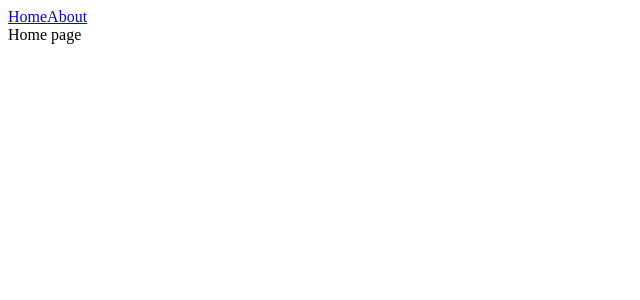
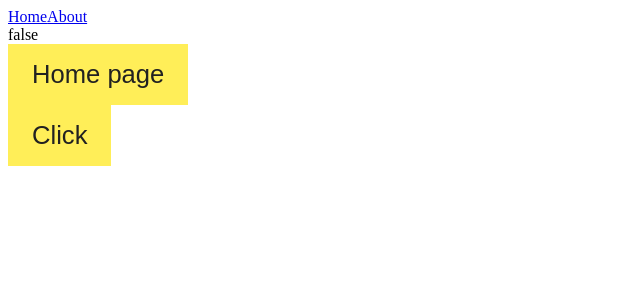
Before and after one commit to Artem-Zhuravlev/starnavi-test, a Vue app: page / in a window 1280 px wide. Shown: the top 300 px of the page, without its empty margins (0-640 px from the left). Built offline with nearby package versions, Linux system fonts and the light colour scheme.

Commit message:
feat(home-view): add test buttons

```diff
--- a/src/views/HomeView.vue
+++ b/src/views/HomeView.vue
@@ -1,8 +1,16 @@
-<script setup lang="ts">
-</script>
-
 <template>
   <main>
-    Home page
+    {{ isLoading }}
+    <BaseButton :loading="isLoading">
+      Home page
+    </BaseButton>
+    <BaseButton @click="isLoading = !isLoading">Click</BaseButton>
   </main>
 </template>
+
+<script setup lang="ts">
+import BaseButton from '@/components/shared/BaseButton.vue';
+import { ref } from 'vue';
+
+const isLoading = ref(false);
+</script>
```
